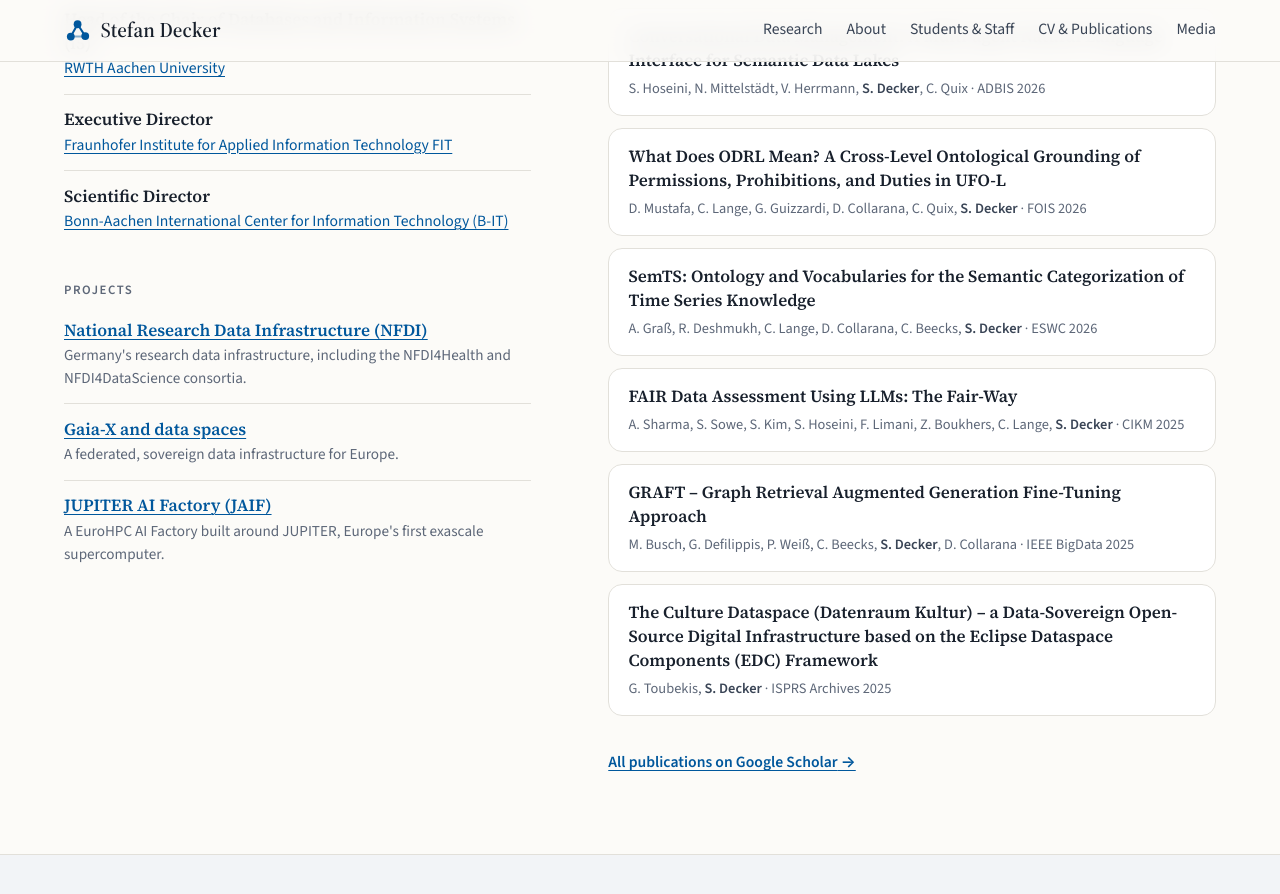
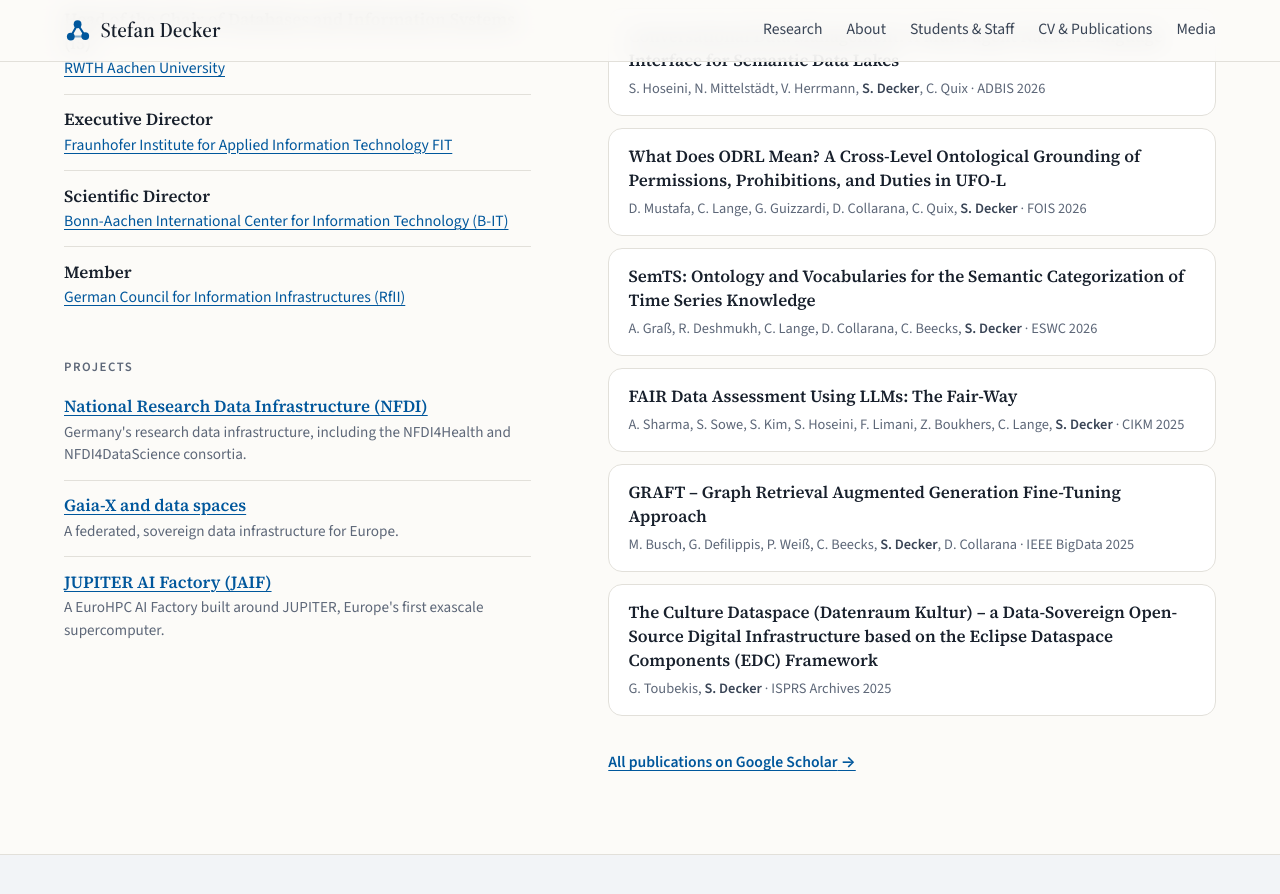
Before and after one commit to stefanjdecker/stefanjdecker.github.io, a Jekyll site: the page built from index.html, in a window 1280 px wide and 900 px high, scrolled down 2177 px. Shown: the top 894 px of the window. Built offline with Jekyll 4.4.1, drawn with Linux system fonts in a browser that asks for light colours.

Commit message:
Add RfII membership to current roles
Co-Authored-By: Claude Opus 5.5 <noreply@anthropic.com>

```diff
--- a/_data/current.yml
+++ b/_data/current.yml
@@ -1,5 +1,5 @@
 # "Current work" on the home page. Edit this file to update it.
-# Roles as listed on the official RWTH i5 and Fraunhofer FIT pages; projects as named
+# Roles as listed on the official RWTH i5, Fraunhofer FIT and RfII pages; projects as named
 # on the i5 chair and Fraunhofer FIT project pages; publications from Google Scholar (October 2026).
 
 roles:
@@ -12,6 +12,9 @@ roles:
   - title: Scientific Director
     org: Bonn-Aachen International Center for Information Technology (B-IT)
     url: https://www.b-it-center.de/
+  - title: Member
+    org: German Council for Information Infrastructures (RfII)
+    url: https://rfii.de/en/council/
 
 projects:
   - title: National Research Data Infrastructure (NFDI)
```
Also changed, not shown: 1 other file.
